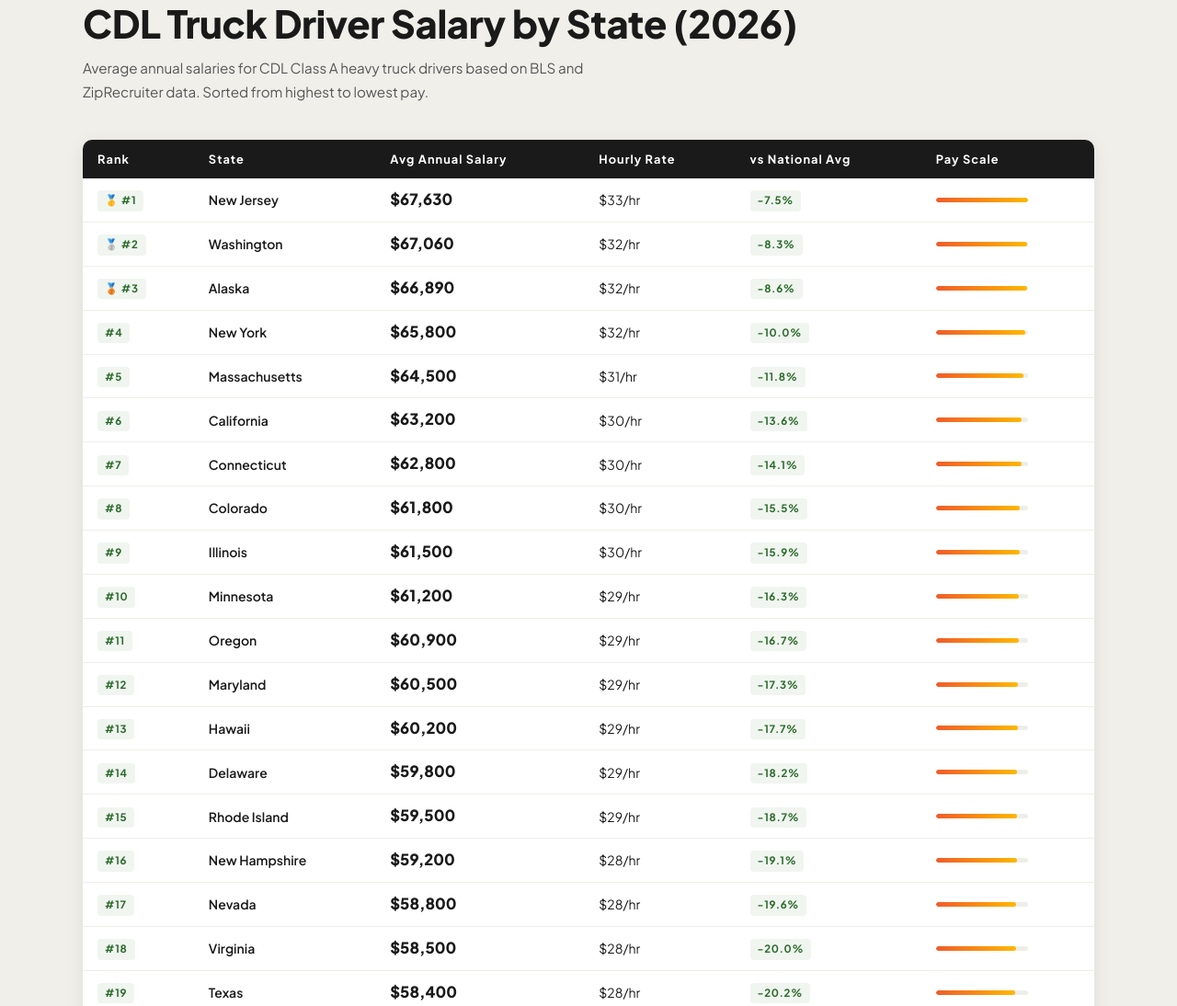
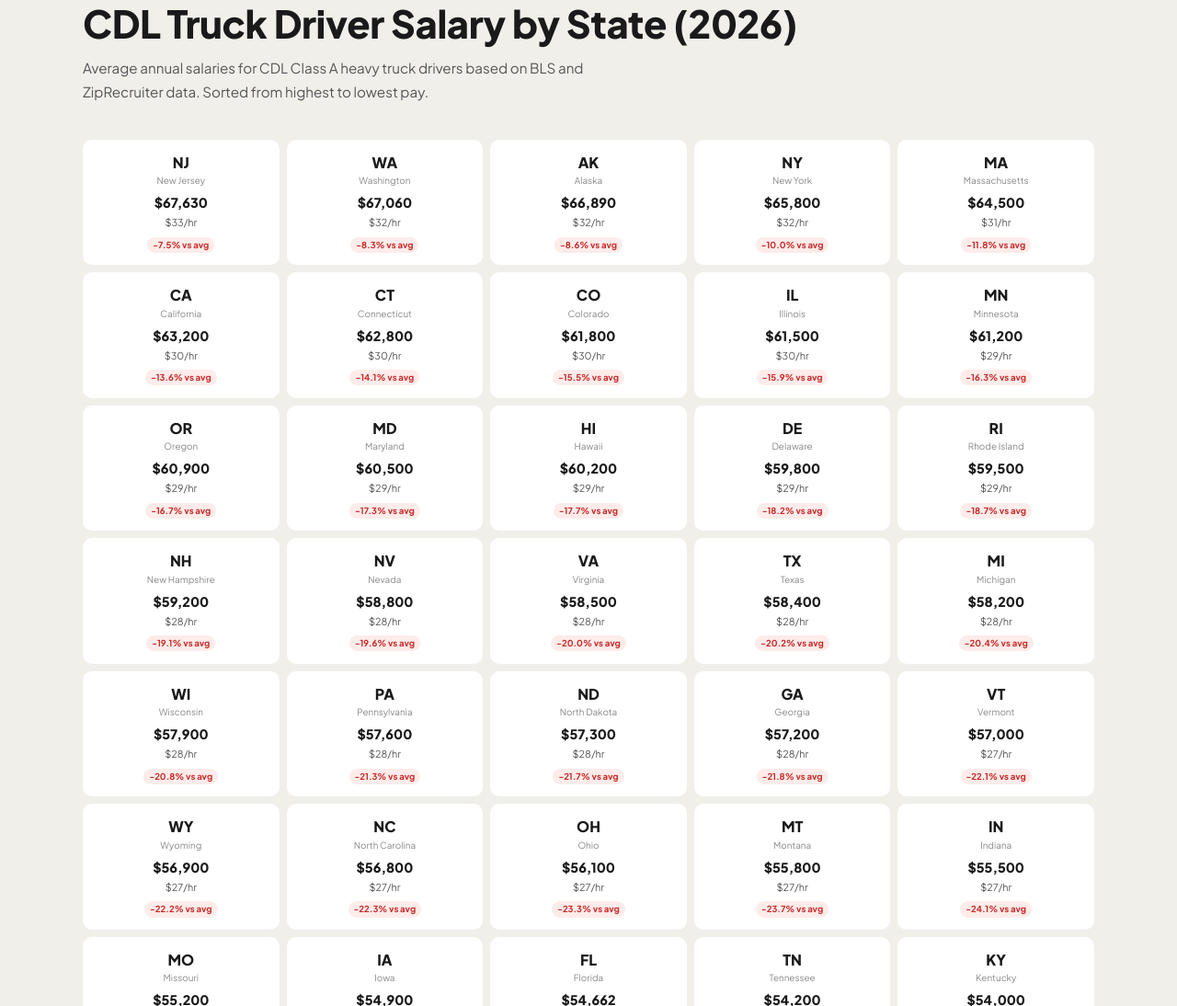
Before and after one commit to nchadran20/CDL-Pay-Guide, a plain HTML site: page index.html in a window 1280 px wide. Shown: the part 1581-2675 px from the top of the page at 92% size. Drawn offline with Linux system fonts and the light colour scheme.

Commit message:
Add files via upload

```diff
--- a/index.html
+++ b/index.html
@@ -97,6 +97,25 @@ section{padding:4rem 1.5rem}
 
 /* STATE TABLE */
 #state-table{background:var(--smoke)}
+/* Compact state grid */
+.state-grid-compact{display:grid;grid-template-columns:repeat(5,1fr);gap:8px;margin-top:1.5rem}
+.sgc-card{background:#fff;border:1.5px solid var(--border);border-radius:10px;padding:12px 10px;text-align:center;cursor:default;transition:border-color 0.2s,transform 0.15s;position:relative}
+.sgc-card:hover{border-color:var(--orange);transform:translateY(-2px);z-index:2;box-shadow:0 6px 20px rgba(0,0,0,0.12)}
+.sgc-abbr{font-family:'Plus Jakarta Sans',sans-serif;font-weight:900;font-size:1rem;color:var(--asphalt);margin-bottom:2px}
+.sgc-name{font-size:0.62rem;color:var(--muted);margin-bottom:6px;line-height:1.2}
+.sgc-pay{font-family:'Plus Jakarta Sans',sans-serif;font-weight:900;font-size:0.9rem;color:var(--asphalt)}
+.sgc-hr{font-size:0.68rem;color:var(--steel);margin-top:1px}
+.sgc-badge{display:inline-block;font-size:0.6rem;font-weight:700;padding:1px 6px;border-radius:20px;margin-top:4px}
+.sgc-top{background:#e8f5e9;color:#2e7d32}
+.sgc-mid{background:#fff8e1;color:#f57f17}
+.sgc-low{background:#fdecea;color:#c62828}
+/* Tooltip on hover */
+.sgc-tooltip{display:none;position:absolute;bottom:calc(100% + 6px);left:50%;transform:translateX(-50%);background:var(--asphalt);color:#fff;border-radius:8px;padding:10px 12px;width:180px;font-size:0.75rem;line-height:1.5;z-index:100;text-align:left;box-shadow:0 8px 24px rgba(0,0,0,0.2)}
+.sgc-tooltip::after{content:'';position:absolute;top:100%;left:50%;transform:translateX(-50%);border:5px solid transparent;border-top-color:var(--asphalt)}
+.sgc-card:hover .sgc-tooltip{display:block}
+.sgc-tooltip strong{color:var(--orange)}
+@media(max-width:900px){.state-grid-compact{grid-template-columns:repeat(4,1fr)}}
+@media(max-width:640px){.state-grid-compact{grid-template-columns:repeat(3,1fr)}.sgc-tooltip{display:none!important}}
 .table-wrap{overflow-x:auto;border-radius:var(--radius);box-shadow:var(--shadow)}
 table{width:100%;border-collapse:collapse;background:#fff;font-size:0.875rem}
 thead tr{background:var(--asphalt);color:#fff}
@@ -447,21 +466,7 @@ footer a:hover{color:var(--orange)}
     <h2 class="section-title">CDL Truck Driver Salary by State (2026)</h2>
     <p class="section-sub">Average annual salaries for CDL Class A heavy truck drivers based on BLS and ZipRecruiter data. Sorted from highest to lowest pay.</p>
 
-    <div class="table-wrap">
-      <table>
-        <thead>
-          <tr>
-            <th>Rank</th>
-            <th>State</th>
-            <th>Avg Annual Salary</th>
-            <th>Hourly Rate</th>
-            <th>vs National Avg</th>
-            <th>Pay Scale</th>
-          </tr>
-        </thead>
-        <tbody id="state-table-body"></tbody>
-      </table>
-    </div>
+    <div class="state-grid-compact" id="state-grid-compact"></div>
   </div>
 </section>
 
@@ -927,29 +932,34 @@ function calcSalary(){
   document.getElementById('sr-range').textContent=fmt(low)+' – '+fmt(high);
 }
 
-// STATE TABLE
-function renderTable(){
+// STATE COMPACT GRID
+function renderStateGrid(){
   const sorted=Object.entries(stateData).sort((a,b)=>b[1].avg-a[1].avg);
-  const maxAvg=sorted[0][1].avg;
   let html='';
   sorted.forEach(([code,d],i)=>{
     const diff=((d.avg-natAvg)/natAvg*100).toFixed(1);
     const diffStr=diff>0?'+'+diff+'%':diff+'%';
-    const diffClass=diff>0?'rank-top':diff<-5?'rank-low':'rank-mid';
-    const barPct=Math.round((d.avg/maxAvg)*100);
+    const badgeClass=diff>2?'sgc-top':diff<-5?'sgc-low':'sgc-mid';
+    const hr=Math.round(d.avg/2080);
     const rank=i===0?'🥇 #1':i===1?'🥈 #2':i===2?'🥉 #3':'#'+(i+1);
-    html+=`<tr>
-      <td><span class="rank-badge ${diffClass}">${rank}</span></td>
-      <td class="state-name">${d.name}</td>
-      <td class="pay-amount">${fmt(d.avg)}</td>
-      <td>$${Math.round(d.avg/2080)}/hr</td>
-      <td><span class="rank-badge ${diffClass}">${diffStr}</span></td>
-      <td><div class="bar-wrap"><div class="bar-fill" style="width:${barPct}%"></div></div></td>
-    </tr>`;
+    html+=`<div class="sgc-card">
+      <div class="sgc-abbr">${code}</div>
+      <div class="sgc-name">${d.name}</div>
+      <div class="sgc-pay">${fmt(d.avg)}</div>
+      <div class="sgc-hr">$${hr}/hr</div>
+      <div class="sgc-badge ${badgeClass}">${diffStr} vs avg</div>
+      <div class="sgc-tooltip">
+        <strong>${d.name}</strong><br>
+        Rank: ${rank}<br>
+        Avg: ${fmt(d.avg)}/yr · $${hr}/hr<br>
+        Range: ${fmt(d.low)} – ${fmt(d.high)}<br>
+        vs National: ${diffStr}
+      </div>
+    </div>`;
   });
-  document.getElementById('state-table-body').innerHTML=html;
+  document.getElementById('state-grid-compact').innerHTML=html;
 }
-renderTable();
+renderStateGrid();
 </script>
-<script src="../js/editorial.js"></script></body>
+<script src="js/editorial.js"></script></body>
 </html>
```
